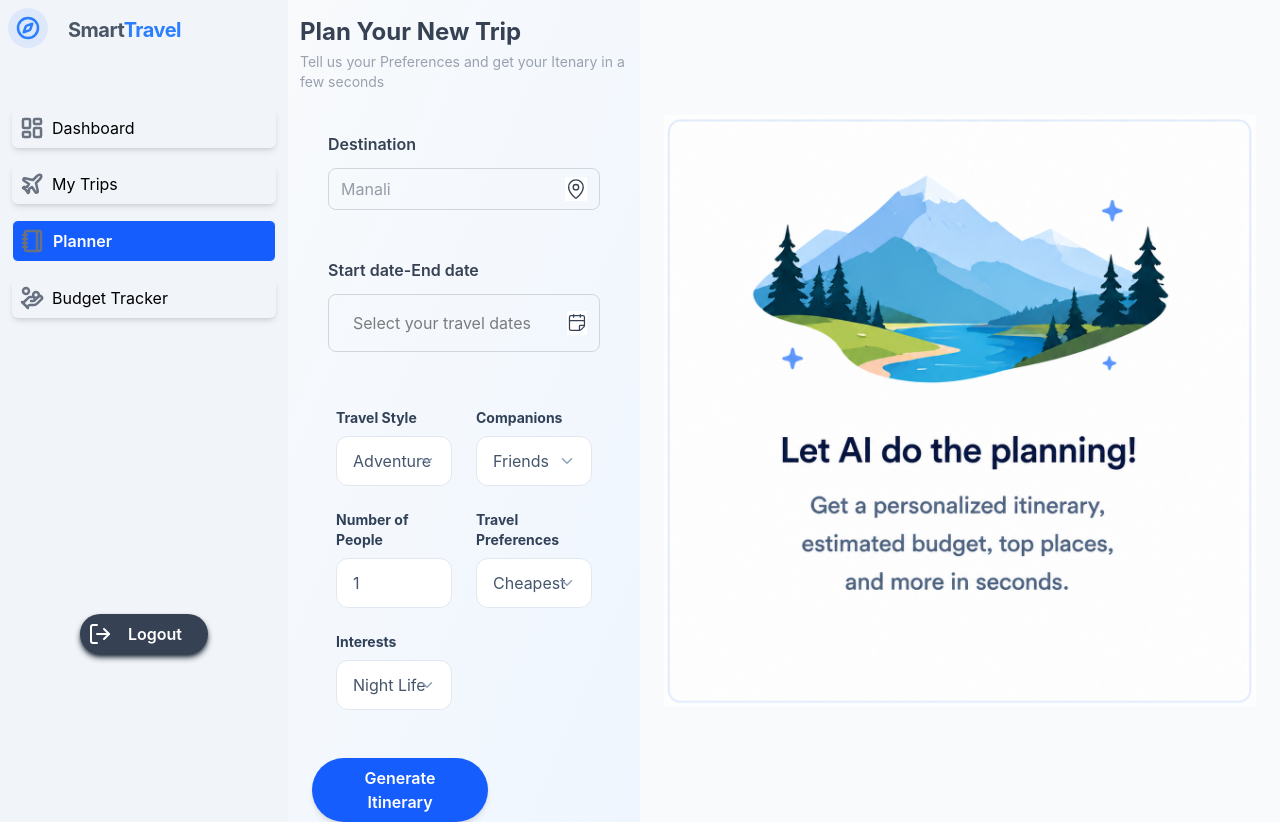
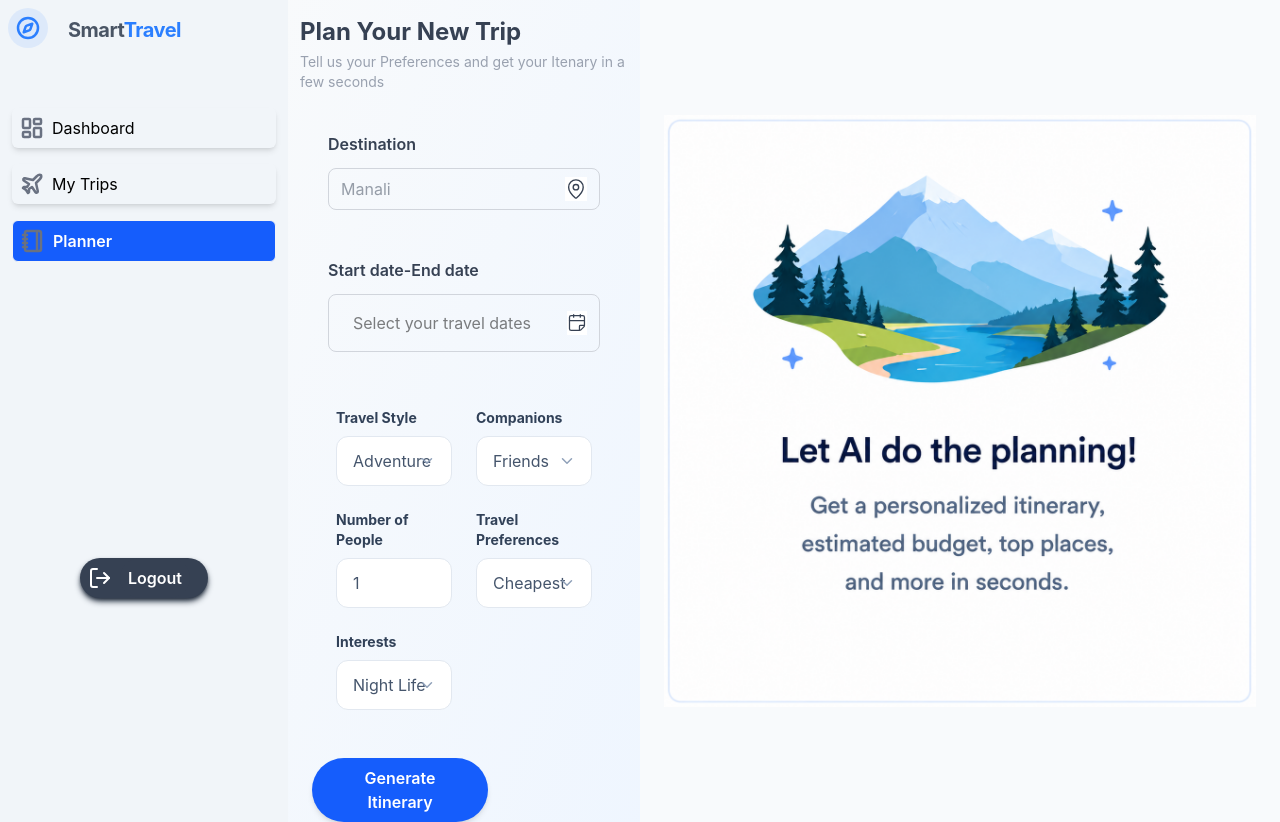
Before and after one commit to Suhanii15/Smart-Travel, a React (Vite) app in the folder client/: page /planner in a window 1280 px wide. Built offline with nearby package versions, Linux system fonts and the light colour scheme.

Commit message:
removed budget traker from side bar

```diff
--- a/client/src/components/Sidebar.jsx
+++ b/client/src/components/Sidebar.jsx
@@ -41,11 +41,6 @@ const { user, logoutUser } = useContext(AuthContext);
             Planner </NavLink>
 
 
-            <NavLink to="/budgettracker" className={ ({isActive})=>` block px-2 py-2 mx-3 shodow-sm flex gap-2 cursor-pointer ${isActive ?
-          "bg-blue-600 border border-gray-100 rounded-md text-white font-semibold " : " rounded-md shadow-md"}`}  >
-            <HandCoins className="text-gray-500" strokeWidth={2.5} />
-            Budget Tracker </NavLink>
-
         </ul>
 
 <div
```
